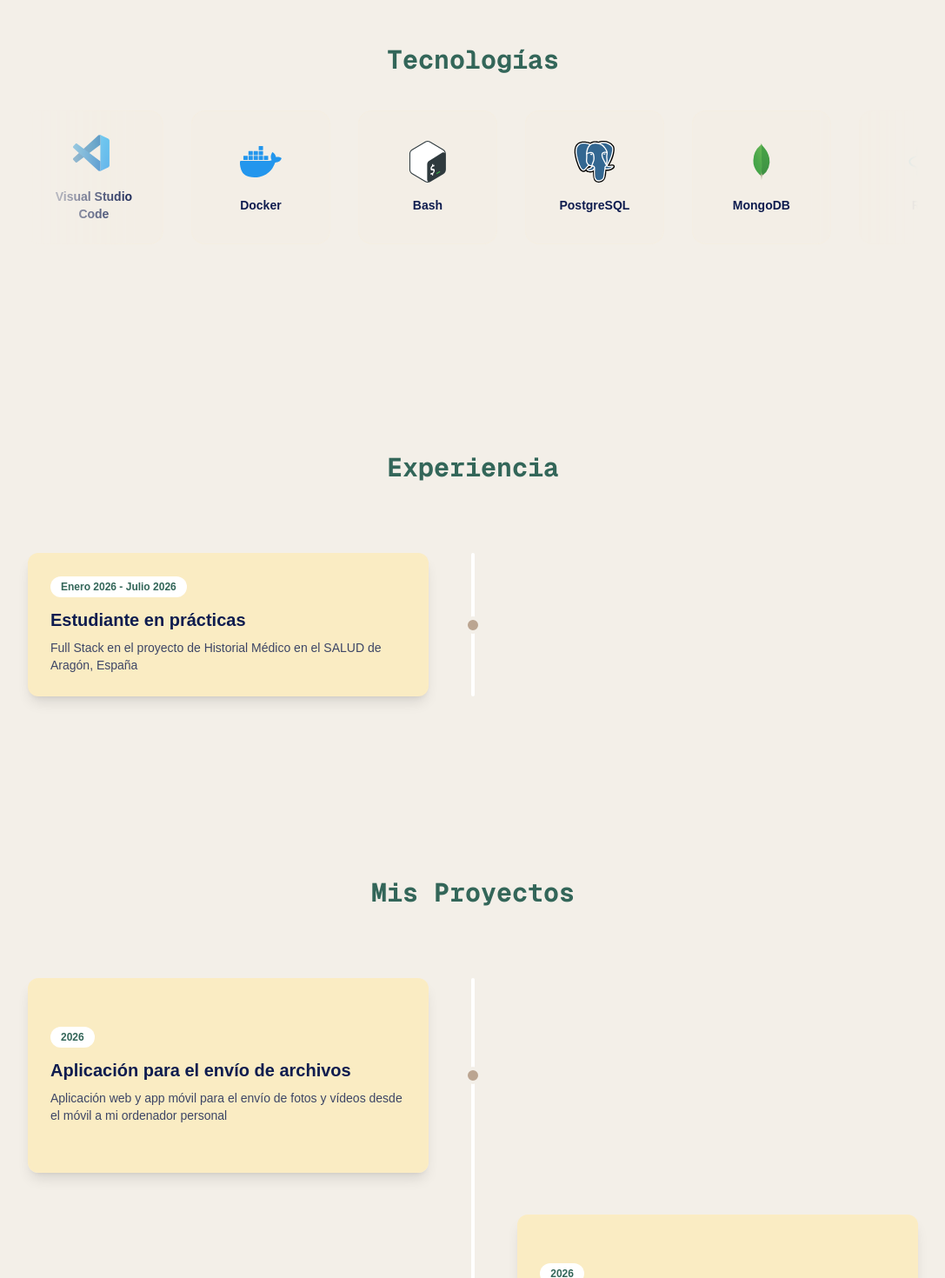
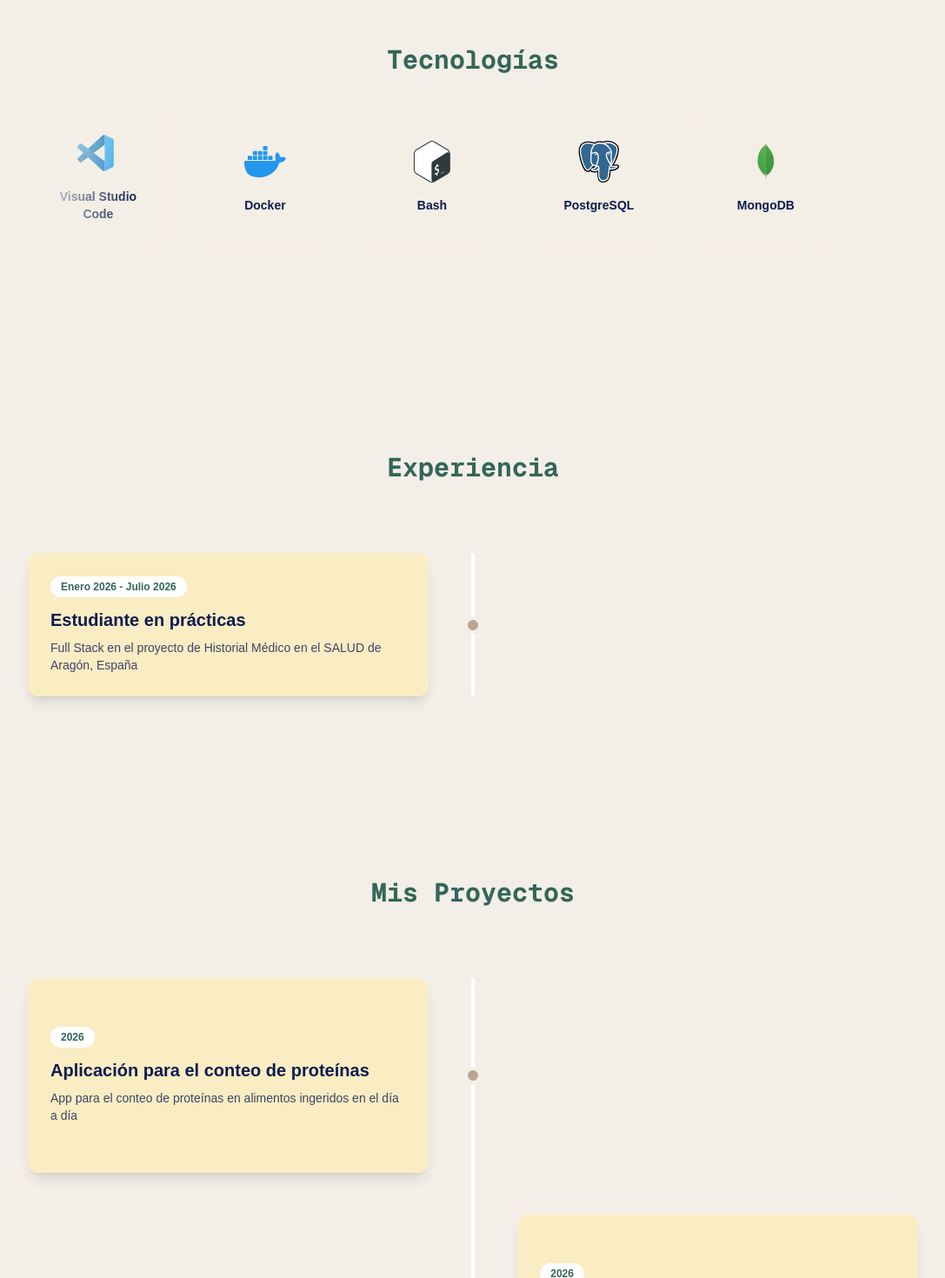
Before and after one commit to Curryllo/mi-portfolio, a Next.js app: page / in a window 1280 px wide. Shown: the part 360-1830 px from the top of the page at 87% size, without its empty margins (96-1183 px from the left). Built offline with nearby package versions, Linux system fonts and the light colour scheme.

Commit message:
Añadido proyecto calorías

```diff
--- a/app/page.tsx
+++ b/app/page.tsx
@@ -104,9 +104,15 @@ export default function Home() {
   const proyectos = [
     {
       year: "2026",
+      title: "Aplicación para el conteo de proteínas",
+      description: "App para el conteo de proteínas en alimentos ingeridos en el día a día",
+      tech: ["Kotlin", "Jetpack Compose", "Android Studio", "Git", "Github"]
+    },
+    {
+      year: "2026",
       title: "Aplicación para el envío de archivos",
       description: "Aplicación web y app móvil para el envío de fotos y vídeos desde el móvil a mi ordenador personal",
-      tech: ["Next.Js", "Android Compose", "Spring Boot", "Amazon S3", "OpenCode", "Docker"]
+      tech: ["Next.Js", "Android Compose", "Spring Boot", "Amazon S3", "OpenCode", "Docker", "Git", "Github"]
     },
     {
       year: "2026",
@@ -161,9 +167,15 @@ export default function Home() {
   const proyectosEnglish = [
     {
       year: "2026",
+      title: "Protein counting application",
+      description: "App for counting proteins in foods consumed on a daily basis",
+      tech: ["Kotlin", "Jetpack Compose", "Android Studio", "Git", "Github"]
+    },
+    {
+      year: "2026",
       title: "File sending application",
       description: "Web application and mobile app for sending photos and videos from the mobile to my personal computer",
-      tech: ["Next.Js", "Android Compose", "Spring Boot", "Amazon S3", "OpenCode", "Docker"]
+      tech: ["Next.Js", "Android Compose", "Spring Boot", "Amazon S3", "OpenCode", "Docker", "Git", "Github"]
     },
     {
       year: "2026",
```
